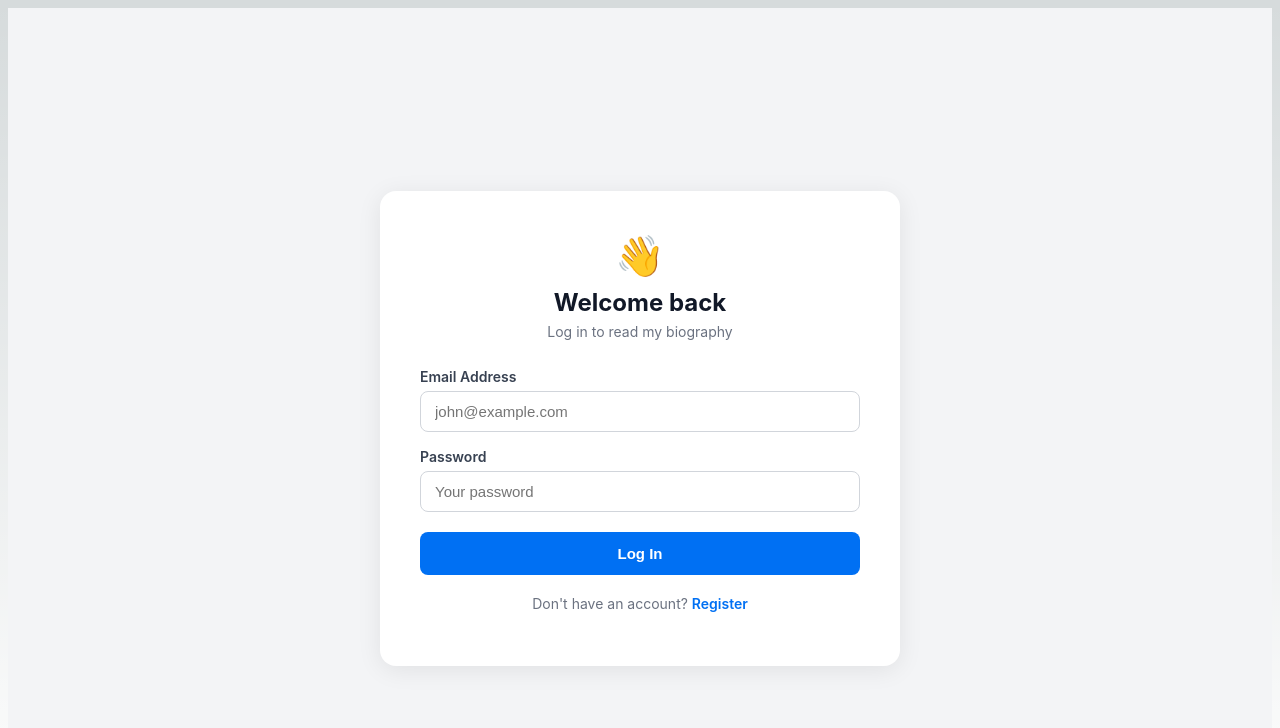
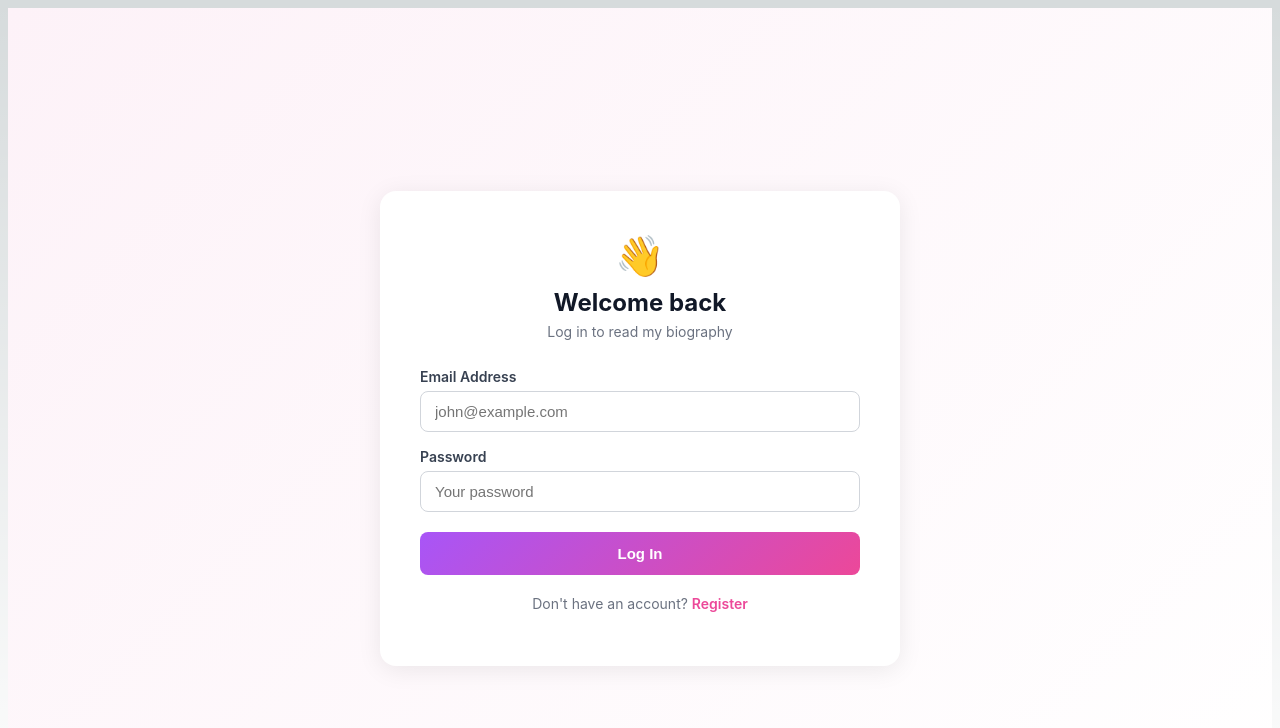
Before and after one commit to EdhayaGitforWork/MyWebsite, a Next.js app in the folder mywebsite-frontend/: page /login in a window 1280 px wide. Shown: the top 728 px of the page. Built offline with nearby package versions, Linux system fonts and the light colour scheme; no server answers.

Commit message:
UI Redesign: Apply White, Purple, and Pink theme across all pages

```diff
--- a/mywebsite-frontend/app/blog/page.tsx
+++ b/mywebsite-frontend/app/blog/page.tsx
@@ -61,7 +61,7 @@ export default function BlogPage() {
   if (isLoading || !user) return null;
 
   return (
-    <div style={{ fontFamily: "sans-serif", minHeight: "100vh", backgroundColor: "#f9f9f9" }}>
+    <div style={{ fontFamily: "sans-serif", minHeight: "100vh", backgroundColor: "#fdf2f8" }}>
       <Navbar />
 
       <main style={{ maxWidth: "720px", margin: "0 auto", padding: "40px 20px" }}>
@@ -80,7 +80,7 @@ export default function BlogPage() {
               borderRadius: "12px",
               padding: "28px 32px",
               marginBottom: "20px",
-              boxShadow: "0 2px 12px rgba(0,0,0,0.06)",
+              boxShadow: "0 4px 14px rgba(168, 85, 247, 0.08)",
             }}
           >
             <h2 style={{ margin: "0 0 12px", fontSize: "22px" }}>
--- a/mywebsite-frontend/app/components/Navbar.tsx
+++ b/mywebsite-frontend/app/components/Navbar.tsx
@@ -35,16 +35,16 @@ const navStyle: React.CSSProperties = {
   justifyContent: "space-between",
   alignItems: "center",
   padding: "16px 32px",
-  backgroundColor: "#0070f3",
+  background: "linear-gradient(135deg, #a855f7, #ec4899)",
   color: "white",
   fontFamily: "'Inter', system-ui, sans-serif",
-  boxShadow: "0 2px 8px rgba(0,112,243,0.3)",
+  boxShadow: "0 4px 12px rgba(236, 72, 153, 0.3)",
 };
 
 const logoutButtonStyle: React.CSSProperties = {
   padding: "8px 18px",
   backgroundColor: "white",
-  color: "#0070f3",
+  color: "#a855f7",
   border: "none",
   borderRadius: "8px",
   cursor: "pointer",
--- a/mywebsite-frontend/app/login/page.tsx
+++ b/mywebsite-frontend/app/login/page.tsx
@@ -155,7 +155,7 @@ function LoginForm() {
 
         <p style={{ marginTop: "20px", fontSize: "14px", color: "#6b7280", textAlign: "center" }}>
           Don't have an account?{" "}
-          <Link href="/register" style={{ color: "#0070f3", fontWeight: 600, textDecoration: "none" }}>
+          <Link href="/register" style={{ color: "#ec4899", fontWeight: 600, textDecoration: "none" }}>
             Register
           </Link>
         </p>
@@ -178,7 +178,7 @@ const pageStyle: React.CSSProperties = {
   alignItems: "center",
   justifyContent: "center",
   minHeight: "100vh",
-  backgroundColor: "#f3f4f6",
+  background: "linear-gradient(135deg, #fdf2f8 0%, #ffffff 100%)",
   fontFamily: "'Inter', system-ui, sans-serif",
   padding: "20px",
 };
@@ -199,7 +199,7 @@ const submitButtonStyle: React.CSSProperties = {
   padding: "13px",
   fontSize: "15px",
   fontWeight: 600,
-  backgroundColor: "#0070f3",
+  background: "linear-gradient(135deg, #a855f7, #ec4899)",
   color: "white",
   border: "none",
   borderRadius: "8px",
--- a/mywebsite-frontend/app/register/page.tsx
+++ b/mywebsite-frontend/app/register/page.tsx
@@ -171,7 +171,7 @@ export default function RegisterPage() {
         {/* Footer link */}
         <p style={{ marginTop: "20px", fontSize: "14px", color: "#6b7280", textAlign: "center" }}>
           Already have an account?{" "}
-          <Link href="/login" style={{ color: "#0070f3", fontWeight: 600, textDecoration: "none" }}>
+          <Link href="/login" style={{ color: "#ec4899", fontWeight: 600, textDecoration: "none" }}>
             Log in
           </Link>
         </p>
@@ -186,7 +186,7 @@ const pageStyle: React.CSSProperties = {
   alignItems: "center",
   justifyContent: "center",
   minHeight: "100vh",
-  backgroundColor: "#f3f4f6",
+  background: "linear-gradient(135deg, #fdf2f8 0%, #ffffff 100%)",
   fontFamily: "'Inter', system-ui, sans-serif",
   padding: "20px",
 };
@@ -207,7 +207,7 @@ const submitButtonStyle: React.CSSProperties = {
   padding: "13px",
   fontSize: "15px",
   fontWeight: 600,
-  backgroundColor: "#0070f3",
+  background: "linear-gradient(135deg, #a855f7, #ec4899)",
   color: "white",
   border: "none",
   borderRadius: "8px",
```
